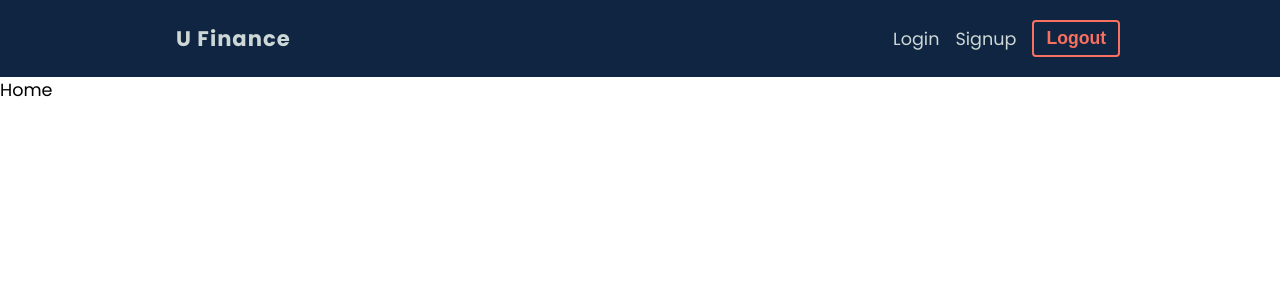
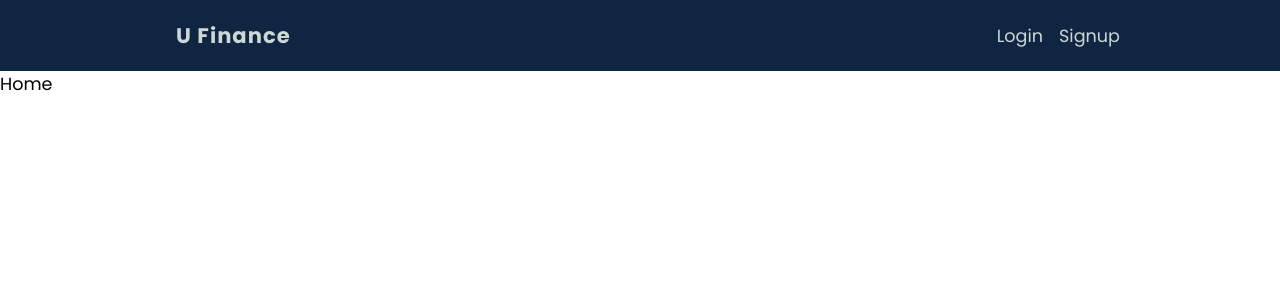
Before and after one commit to alexquar/U-finance, a React (Create React App) app: page / in a window 1280 px wide. Shown: the top 300 px of the page. Built offline with nearby package versions, Linux system fonts and the light colour scheme.

Commit message:
conditional nav content

```diff
--- a/src/components/Navbar.jsx
+++ b/src/components/Navbar.jsx
@@ -1,17 +1,28 @@
 import { Link } from "react-router-dom"
 import styles from './Navbar.module.css'
 import { useLogout } from "../hooks/useLogout"
+import { useAuthContext } from "../hooks/useAuthContext"
 export default function Navbar() {
   const {logout} = useLogout()
+  const {user} = useAuthContext()
   return (
     <nav className={styles.navbar}>
       <ul>
         <li className={styles.title}><Link to="/">U Finance</Link></li>
-
-        <li><Link to="/login">Login</Link></li>
-        <li><Link to="/signup">Signup</Link></li>
-
+        {!user && (
+          <>
+               <li><Link to="/login">Login</Link></li>
+               <li><Link to="/signup">Signup</Link></li>
+          </>
+        )}
+        {user && (
+          <>
+          <li>
+            Hey, {user.displayName}...
+          </li>
         <li> <button onClick={logout} className="btn"> Logout </button></li>
+          </>
+        )}
       </ul>
     </nav>
   )
```
